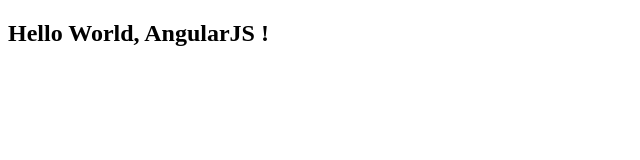
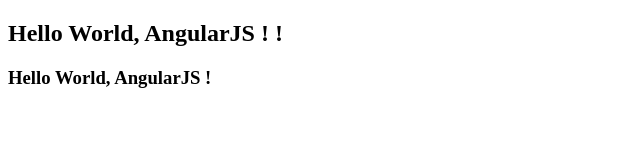
Before and after one commit to nikitasardov/helloworldangular, a plain HTML site: page index.html in a window 1280 px wide. Shown: the whole page, without its empty margins (0-640 px from the left). Drawn offline with nearby package versions, Linux system fonts and the light colour scheme.

Commit message:
first app

```diff
--- a/app.js
+++ b/app.js
@@ -4,5 +4,5 @@
 angular.module("test", [])
     .controller("hello", function($scope) {
         $scope.hello = {};
-        $scope.hello.title = "World, AngularJS";
+        $scope.hello.title = "Hello World, AngularJS !";
     } );
--- a/index.html
+++ b/index.html
@@ -12,8 +12,8 @@
 
 <div ng-controller="hello" >
 
-    <h2>Hello {{hello.title}} !</h2>
-
+    <h2>{{hello.title}} !</h2>
+    <h3>{{hello.title}}</h3>
 </div>
 
 </body>
```
